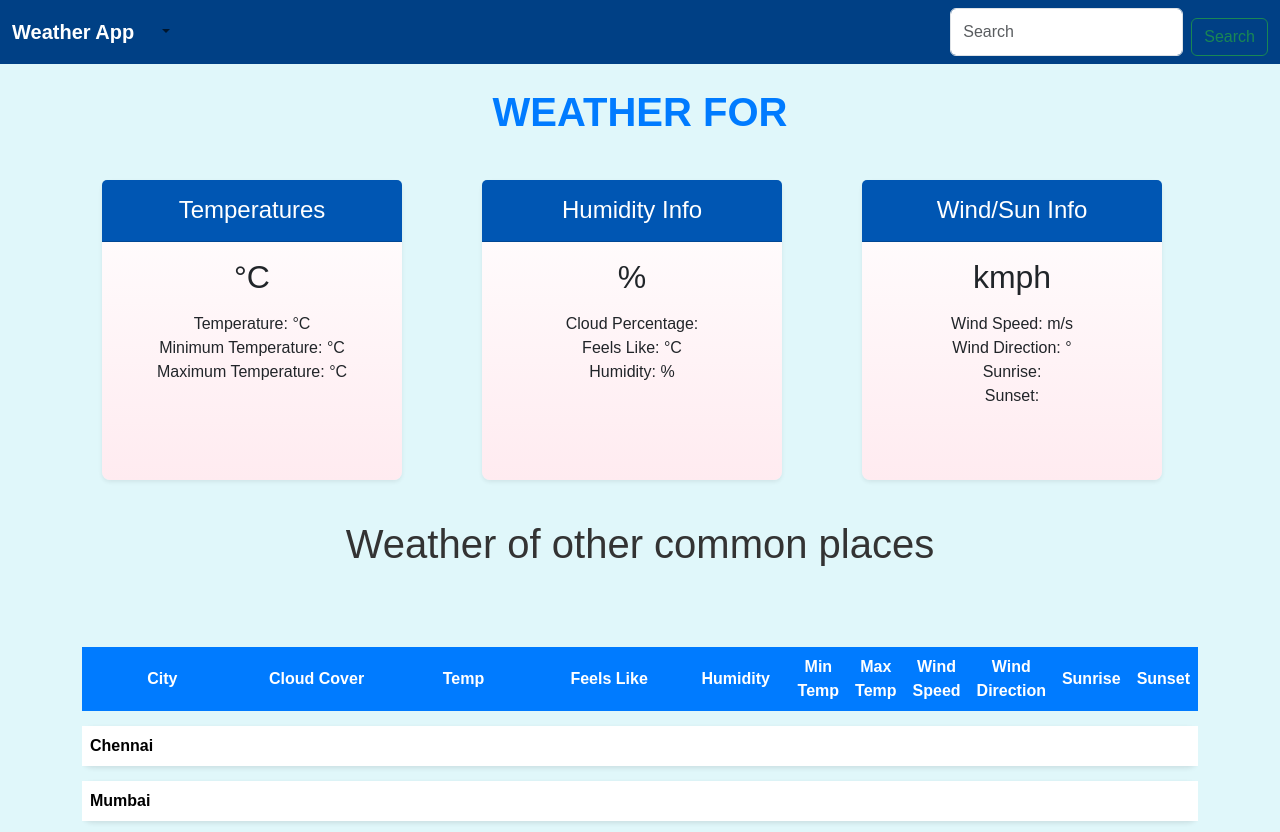
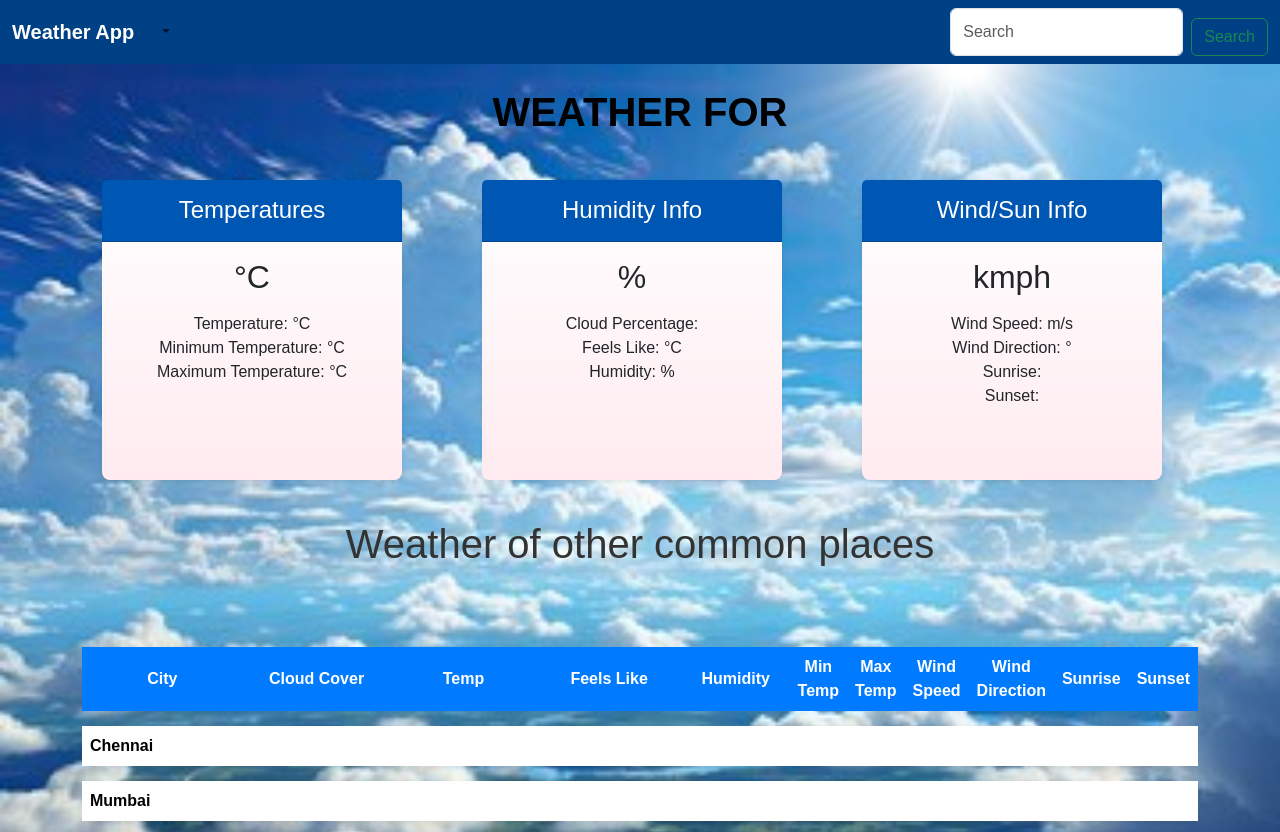
Before and after one commit to shreya2k3/Weather-App, a plain HTML site: page index.html in a window 1280 px wide. Shown: the top 832 px of the page. Drawn offline with nearby package versions, Linux system fonts and the light colour scheme; no server answers.

Commit message:
changes made

```diff
--- a/styles.css
+++ b/styles.css
@@ -1,10 +1,15 @@
 /* General Styles */
 body {
-    background-color: #e0f7fa; /* Light blue background color */
+    background-image: url('images/240_F_652332298_jL1o7XTSdx9foMpDFWpGoZXVNP5Dpm8e.jpg');
+    background-size: cover; /* Ensures the image covers the entire background */
+    background-repeat: no-repeat; /* Prevents tiling of the image */
+    background-position: center center; /* Centers the image */
+    background-attachment: fixed; /* Keeps the background fixed when scrolling */
     font-family: Arial, sans-serif;
     color: #333;
     margin: 0;
     padding: 0;
+    background-color: #e0f7fa; /* Light blue background color */
 }
 
 /* Navbar Styles */
@@ -24,7 +29,7 @@ body {
 
 /* Header Styles */
 h1.my-4.text-center {
-    color: #007bff;
+    color: black;
     font-weight: bold;
     text-transform: uppercase;
 }
```
